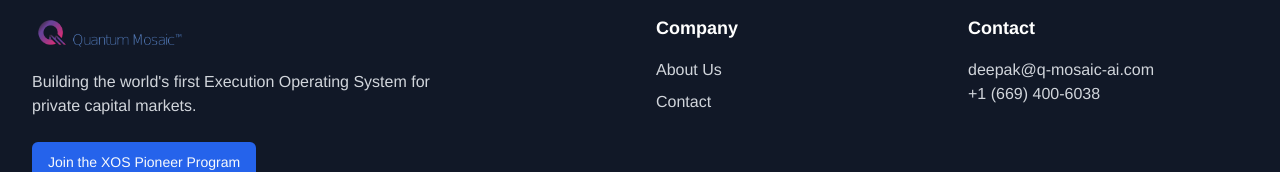
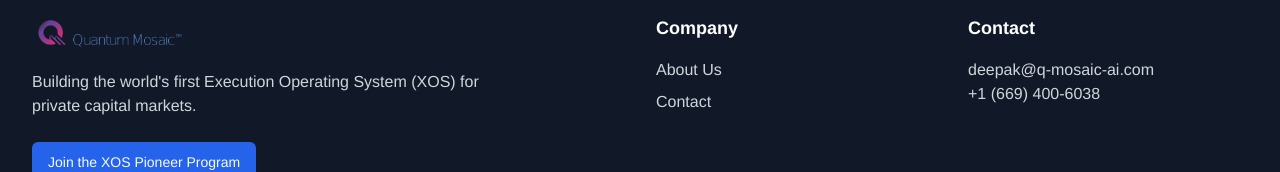
Before and after one commit to HariomDhage/quantum-mosaic-rails, a React (Vite) app: page /about in a window 1280 px wide. Shown: the part 2625-2797 px from the top of the page. Built offline with nearby package versions, Linux system fonts and the light colour scheme.

Commit message:
Update page content
Change the text "Building the world's first Execution Operating System for private capital markets." to "Building the world's first Execution Operating System (XOS) for private capital markets."

```diff
--- a/src/components/Footer.tsx
+++ b/src/components/Footer.tsx
@@ -24,7 +24,7 @@ const Footer = () => {
                 />
               </div>
               <p className="text-gray-300 mb-6 max-w-md">
-                Building the world's first Execution Operating System for private capital markets.
+                Building the world's first Execution Operating System (XOS) for private capital markets.
               </p>
               <Button
                 className="bg-blue-600 hover:bg-blue-700"
```
